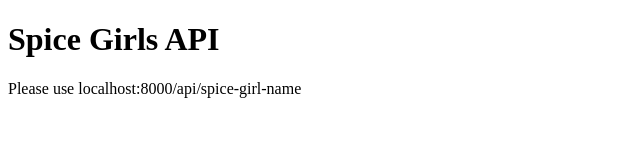
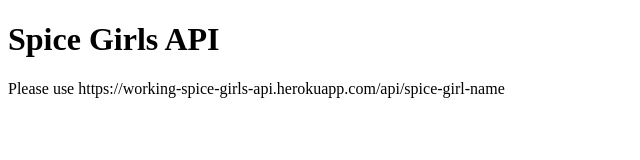
Before and after one commit to AllieGie/spice-girls-api, a website: page index.html in a window 1280 px wide. Shown: the whole page, without its empty margins (0-640 px from the left). Drawn offline with Linux system fonts and the light colour scheme.

Commit message:
updated html documentation

```diff
--- a/index.html
+++ b/index.html
@@ -8,7 +8,7 @@
 </head>
 <body>
     <h1>Spice Girls API</h1>
-    <p>Please use localhost:8000/api/spice-girl-name</p>
+    <p>Please use https://working-spice-girls-api.herokuapp.com/api/spice-girl-name</p>
 
 </body>
 </html>
```
